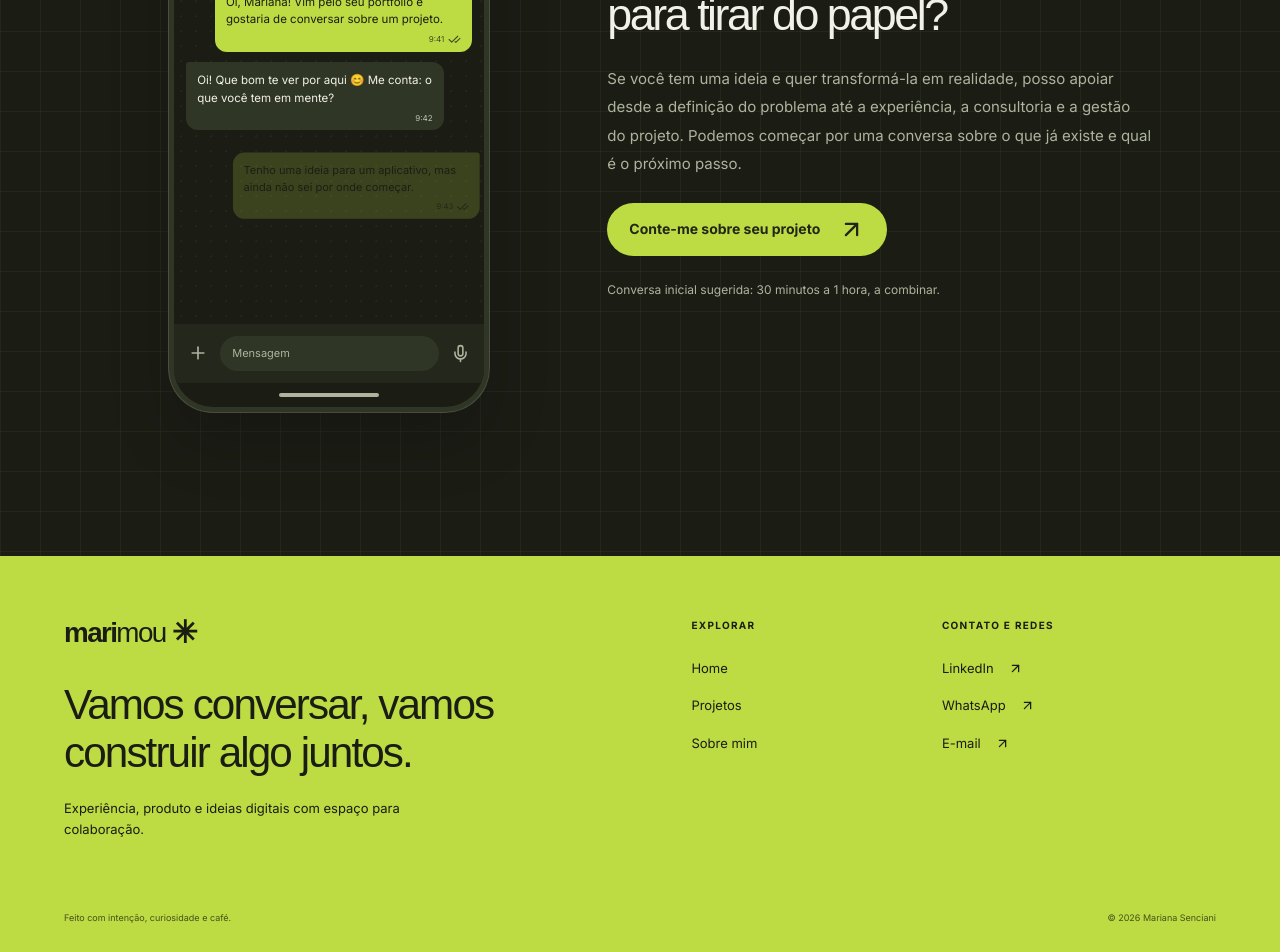
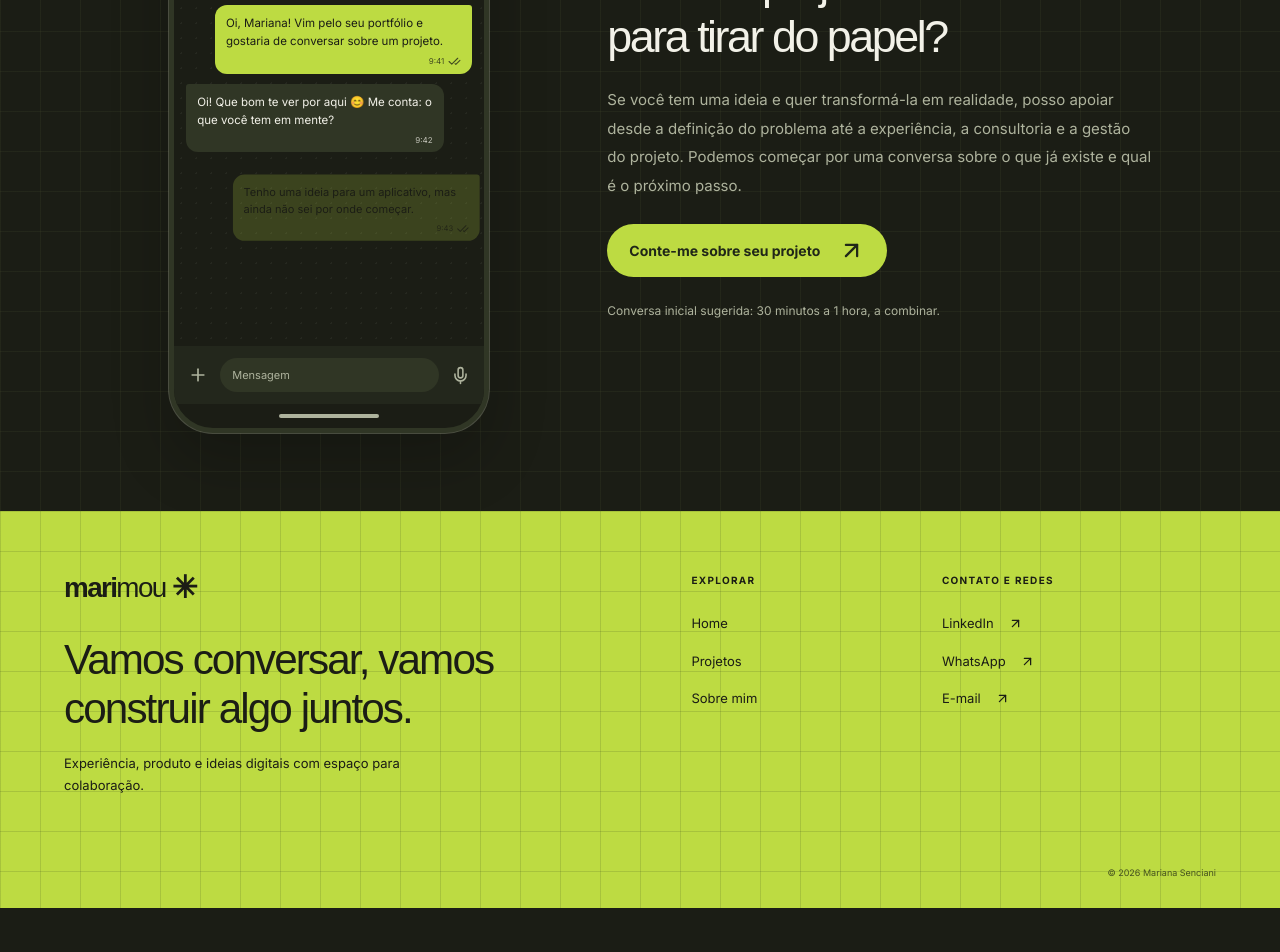
Before and after one commit to MarianaSenciani/site-marimou, a React (Vite) app: page / in a window 1280 px wide. Shown: the part 4289-5241 px from the top of the page. After the commit the page ends 5197 px from the top, so only its background shows below. Built offline with nearby package versions, Linux system fonts and the light colour scheme; no server answers; a web font is replaced by a local one.

Commit message:
Make contact section full viewport and refine footer grid

```diff
--- a/src/portfolio/SiteChrome.tsx
+++ b/src/portfolio/SiteChrome.tsx
@@ -22,6 +22,6 @@ export function SiteFooter() {
     <div className="footer-brand"><a href="/" className="wordmark">mari<span>mou</span><i>✳</i></a><h2>{t('Vamos conversar, vamos construir algo juntos.','Let’s talk. Let’s build something together.','Conversemos, construyamos algo juntos.')}</h2><p>{t('Experiência, produto e ideias digitais com espaço para colaboração.','Experience, product and digital ideas with room for collaboration.','Experiencia, producto e ideas digitales con espacio para colaborar.')}</p></div>
     <nav className="footer-column" aria-label={t('Seções do site','Site sections','Secciones del sitio')}><strong>{t('Explorar','Explore','Explorar')}</strong><a href="/">Home</a><a href="/projetos">{t('Projetos','Projects','Proyectos')}</a><a href="/sobre">{t('Sobre mim','About me','Sobre mí')}</a></nav>
     <nav className="footer-column" aria-label={t('Contato e redes','Contact and social','Contacto y redes')}><strong>{t('Contato e redes','Contact and social','Contacto y redes')}</strong><a href={linkedin} target="_blank" rel="noreferrer">LinkedIn<ArrowUpRight size={15}/></a><a href="https://www.whatsapp.com/" target="_blank" rel="noreferrer" title="Link provisório">WhatsApp<ArrowUpRight size={15}/></a><a href={email}>E-mail<ArrowUpRight size={15} aria-hidden="true"/></a></nav>
-    <div className="footer-bottom"><span>{t('Feito com intenção, curiosidade e café.','Made with intention, curiosity, and coffee.','Hecho con intención, curiosidad y café.')}</span><span>© {new Date().getFullYear()} Mariana Senciani</span></div>
+    <div className="footer-bottom"><span>© {new Date().getFullYear()} Mariana Senciani</span></div>
   </div></footer>;
 }
--- a/src/portfolio/contact-section.css
+++ b/src/portfolio/contact-section.css
@@ -1,4 +1,4 @@
-.experience-site .contact-redesign{padding:clamp(28px,5vw,72px);margin-block:48px 80px;min-height:0;text-align:left}
+.experience-site .contact-redesign{box-sizing:border-box;padding:clamp(28px,5vw,72px);padding-block:96px 40px;margin-block:0;min-height:100svh;display:grid;align-content:center;text-align:left}
 .contact-redesign h2{text-align:left!important}
 .experience-site .contact-redesign .contact-lead{color:var(--muted);font-size:15px;line-height:1.8}
 .contact-redesign .meeting-duration{color:var(--muted)}
@@ -6,8 +6,10 @@
 .contact-redesign .contact-text-cta:focus-visible{outline:2px solid var(--ivory);outline-offset:5px}
 .contact-motion-paused .contact-composition *{animation:none!important;transition:none!important}
 @media(prefers-reduced-motion:reduce){.contact-redesign .contact-composition *{animation:none!important;transition:none!important}}
-@media(max-width:760px){.experience-site .contact-redesign{margin-block:24px 48px;padding:28px 22px}}
+@media(max-width:760px){.experience-site .contact-redesign{padding:88px 22px 40px}}
 .experience-site .contact-option-2{background:transparent;border:0;border-radius:0;overflow:visible}
+.portfolio-site.experience-site .site-footer.restored-footer{background-image:linear-gradient(#4a591f30 1px,transparent 1px),linear-gradient(90deg,#4a591f30 1px,transparent 1px);background-size:40px 40px}
+.restored-footer .footer-bottom{justify-content:flex-end}
 .contact-option-2 .contact-composition{display:grid;grid-template-columns:minmax(280px,.85fr) minmax(0,1.15fr);gap:clamp(32px,6vw,88px);align-items:center}
 .contact-option-2 .contact-copy{display:flex;flex-direction:column;align-items:flex-start;gap:24px;min-width:0}
 .experience-site .contact-option-2 .contact-copy h2{margin:0!important;line-height:1.18}
```
